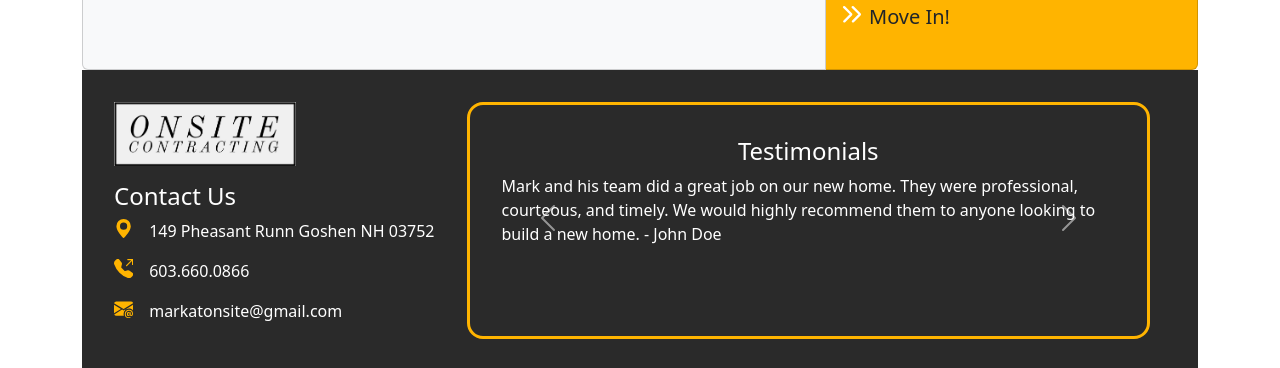
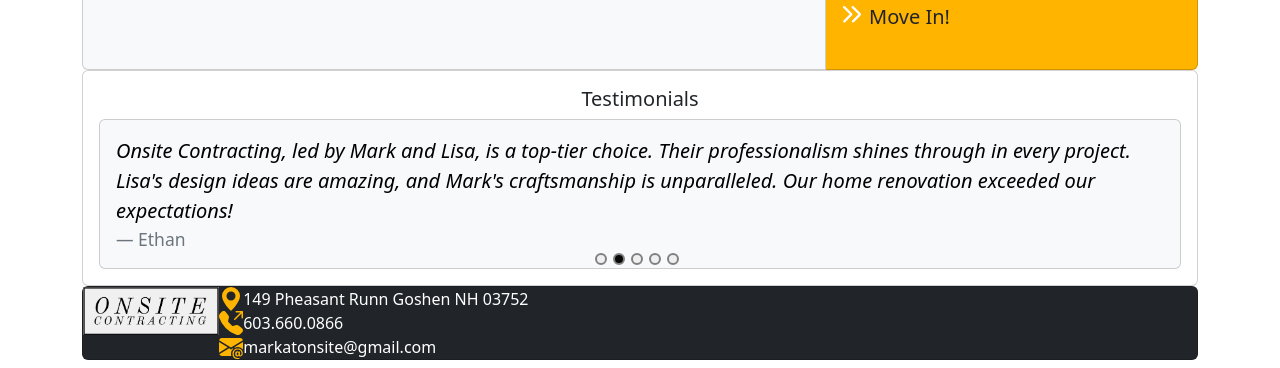
Before and after one commit to a-sharma11/onsite-contracting, a React (Vite) app: page / in a window 1280 px wide. Shown: the part 2168-2536 px from the top of the page. Built offline with nearby package versions, Linux system fonts and the light colour scheme.

Commit message:
more react bootstrap

```diff
--- a/src/App.tsx
+++ b/src/App.tsx
@@ -4,6 +4,7 @@ import { NavBar } from "./sections";
 import { Routes, Route } from "react-router-dom";
 import { Home } from "./pages";
 import "./App.css";
+import "react-multi-carousel/lib/styles.css";
 
 function App() {
   return (
--- a/src/pages/home/Home.tsx
+++ b/src/pages/home/Home.tsx
@@ -2,7 +2,7 @@ import React from "react";
 import { Col, Container, Row, Image, Carousel } from "react-bootstrap";
 import { Header, Services } from "../../sections";
 import "./home.css";
-import { OurStory, OurWork, Tags, Footer } from "../../sections";
+import { OurStory, OurWork, Tags, Testimonials, Footer } from "../../sections";
 
 const Home = () => {
   return (
@@ -12,6 +12,7 @@ const Home = () => {
       <OurStory />
       <Tags />
       <OurWork />
+      <Testimonials />
       <Footer />
     </div>
   );
--- a/src/sections/footer/Footer.tsx
+++ b/src/sections/footer/Footer.tsx
@@ -1,4 +1,4 @@
-import { Carousel, Image } from "react-bootstrap";
+import { Card, CardBody, CardGroup, Carousel, Image } from "react-bootstrap";
 import "./footer.css";
 import React from "react";
 import { onSiteLogoWhite } from "../../assets";
@@ -27,32 +27,59 @@ const testimonials = [
   "Onsite Contracting is the epitome of professionalism in the construction industry. We hired them for a major commercial construction project, and they demonstrated exceptional project management skills and a deep understanding of our needs. Their ability to adapt to changing circumstances and their unwavering dedication to meeting deadlines were impressive. I highly recommend Onsite Contracting for any construction project, big or small.",
 ];
 
+// const Footer = () => {
+//   return (
+//     <div className="onsite__sections_footer">
+//       <div className="onsite_App_footer_contact">
+//         <Image src={onSiteLogoWhite} />
+//         <h4 style={{ paddingTop: "1rem" }}>Contact Us</h4>
+//         {contactMethods.map((method, index) => (
+//           <div className="onsite_App_footer_contact_address" key={index}>
+//             {<method.icon color="#FFB400" size="1.5vw" />}
+//             <p>{method.text}</p>
+//           </div>
+//         ))}
+//       </div>
+//       <div className="onsite_App_footer_reviews">
+//         <div className="onsite_App_footer_reviews_div">
+//           <h4>Testimonials</h4>
+//           <Carousel indicators={false}>
+//             {testimonials.map((testimonial, index) => (
+//               <Carousel.Item key={index}>
+//                 <p>{testimonial}</p>
+//               </Carousel.Item>
+//             ))}
+//           </Carousel>
+//         </div>
+//       </div>
+//     </div>
+//   );
+// };
+
+// export default Footer;
+
 const Footer = () => {
   return (
-    <div className="onsite__sections_footer">
-      <div className="onsite_App_footer_contact">
-        <Image src={onSiteLogoWhite} />
-        <h4 style={{ paddingTop: "1rem" }}>Contact Us</h4>
-        {contactMethods.map((method, index) => (
-          <div className="onsite_App_footer_contact_address" key={index}>
-            {<method.icon color="#FFB400" size="1.5vw" />}
-            <p>{method.text}</p>
-          </div>
-        ))}
-      </div>
-      <div className="onsite_App_footer_reviews">
-        <div className="onsite_App_footer_reviews_div">
-          <h4>Testimonials</h4>
-          <Carousel indicators={false}>
-            {testimonials.map((testimonial, index) => (
-              <Carousel.Item key={index}>
-                <p>{testimonial}</p>
-              </Carousel.Item>
-            ))}
-          </Carousel>
+    <Card bg="dark">
+      <div style={{ display: "flex" }}>
+        <div style={{}}>
+          <Image src={onSiteLogoWhite} style={{ height: "3rem" }} />
+          <Card.Text
+            style={{ color: "white", textAlign: "center" }}
+          ></Card.Text>
+        </div>
+        <div>
+          {contactMethods.map((method, index) => (
+            <div style={{ display: "flex" }}>
+              {<method.icon color="#FFB400" size="1.5rem" />}
+              <Card.Text style={{ color: "white", textAlign: "center" }}>
+                {method.text}
+              </Card.Text>
+            </div>
+          ))}
         </div>
       </div>
-    </div>
+    </Card>
   );
 };
 
--- a/src/sections/index.tsx
+++ b/src/sections/index.tsx
@@ -4,4 +4,5 @@ export { default as Services } from "./services/Services";
 export { default as OurStory } from "./story/Story";
 export { default as OurWork } from "./work/Work";
 export { default as Tags } from "./tags/Tags";
+export { default as Testimonials } from "./testimonials/Testimonials";
 export { default as Footer } from "./footer/Footer";
--- a/src/sections/services/Services.tsx
+++ b/src/sections/services/Services.tsx
@@ -11,7 +11,7 @@ import {
 
 import { Container, Col, Row, Image, CardGroup, Card } from "react-bootstrap";
 import Carousel from "react-multi-carousel";
-import "react-multi-carousel/lib/styles.css";
+
 const responsive = {
   superLargeDesktop: {
     // the naming can be any, depends on you.
--- /dev/null
+++ b/src/sections/testimonials/Testimonials.tsx
@@ -0,0 +1,89 @@
+import "./testimonials.css";
+
+import Carousel from "react-multi-carousel";
+
+import React from "react";
+import { Card, Image } from "react-bootstrap";
+import { yellowBar } from "../../assets";
+
+const responsive = {
+  superLargeDesktop: {
+    // the naming can be any, depends on you.
+    breakpoint: { max: 4000, min: 3000 },
+    items: 1,
+  },
+  desktop: {
+    breakpoint: { max: 3000, min: 1024 },
+    items: 1,
+  },
+  tablet: {
+    breakpoint: { max: 1024, min: 464 },
+    items: 1,
+  },
+  mobile: {
+    breakpoint: { max: 464, min: 0 },
+    items: 1,
+  },
+};
+
+const testimonials = [
+  {
+    testimonial:
+      "I couldn't be happier with the exceptional work of Onsite Contracting. Mark and Lisa's team transformed our home beautifully. Their dedication to quality and Mark's meticulous attention to detail made all the difference. We are grateful for their expertise.",
+    author: "John D",
+  },
+  {
+    testimonial:
+      "Onsite Contracting, led by Mark and Lisa, is a top-tier choice. Their professionalism shines through in every project. Lisa's design ideas are amazing, and Mark's craftsmanship is unparalleled. Our home renovation exceeded our expectations!",
+    author: "Ethan ",
+  },
+  {
+    testimonial:
+      "Onsite Contracting is simply the best in the business. Mark and his team's dedication are remarkable. Their vision and skill transformed our outdated kitchen into a modern masterpiece. We couldn't be happier.",
+    author: "Sophia R",
+  },
+  {
+    testimonial:
+      "Choosing Onsite Contracting was the best decision we made. Their expertise was evident from day one. Their meticulous planning and execution of our project were impressive. Our home now reflects their dedication to excellence.",
+    author: "Liam Jackson",
+  },
+  {
+    testimonial:
+      "Onsite Contracting brought our vision to life with their exceptional work. Lisa's design flair and Mark's attention to detail made our renovation a success. Their communication and professionalism were outstanding.",
+    author: "Noah Patel",
+  },
+];
+
+const Testimonials = () => {
+  return (
+    <Card>
+      <Card.Body>
+        <Card.Title style={{ textAlign: "center" }}>Testimonials</Card.Title>
+        <Carousel
+          responsive={responsive}
+          infinite={true}
+          autoPlay={true}
+          showDots={true}
+          removeArrowOnDeviceType={["tablet", "mobile", "desktop"]}
+        >
+          {testimonials.map((testimonial, index) => (
+            <Card bg="light">
+              <Card.Body>
+                <blockquote className="blockquote mb-0">
+                  <Card.Text style={{ color: "black", fontStyle: "italic" }}>
+                    {testimonial.testimonial}
+                  </Card.Text>
+                  <footer className="blockquote-footer">
+                    {testimonial.author}
+                  </footer>
+                </blockquote>
+              </Card.Body>
+            </Card>
+          ))}
+        </Carousel>
+      </Card.Body>
+    </Card>
+  );
+};
+
+export default Testimonials;
```
Also changed, not shown: src/sections/testimonials/testimonials.css (added).
